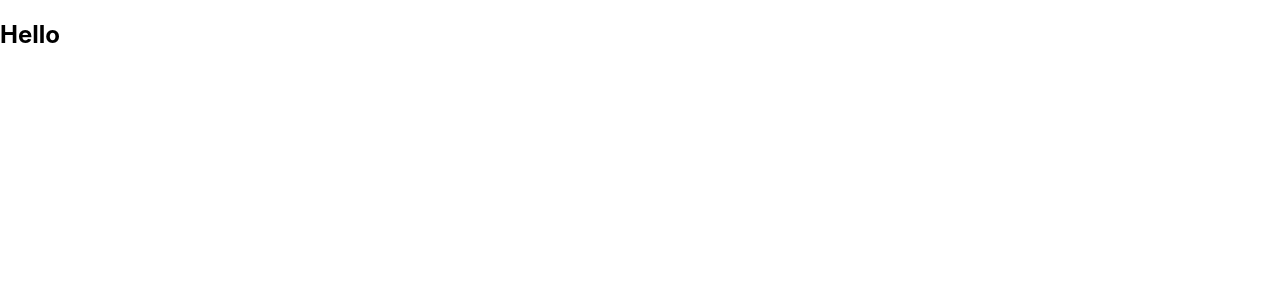
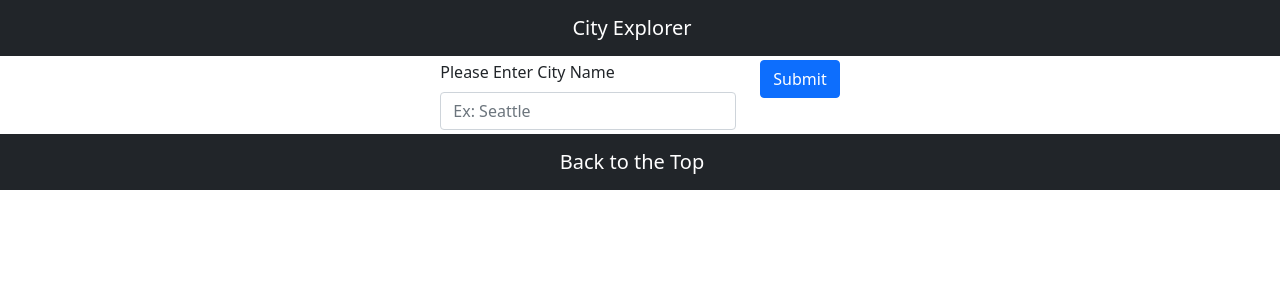
Before and after one commit to bran2miz/city-explorer, a React (Create React App) app: page / in a window 1280 px wide. Shown: the top 300 px of the page. Built offline with nearby package versions, Linux system fonts and the light colour scheme.

Commit message:
added the first tasks for step 2

```diff
--- a/package.json
+++ b/package.json
@@ -9,6 +9,7 @@
     "axios": "^0.22.0",
     "bootstrap": "^5.1.2",
     "react": "^17.0.2",
+    "react-bootstrap": "^1.6.4",
     "react-dom": "^17.0.2",
     "react-scripts": "4.0.3",
     "web-vitals": "^1.1.2"
--- a/public/index.html
+++ b/public/index.html
@@ -4,40 +4,15 @@
     <meta charset="utf-8" />
     <link rel="icon" href="%PUBLIC_URL%/favicon.ico" />
     <meta name="viewport" content="width=device-width, initial-scale=1" />
-    <meta name="theme-color" content="#000000" />
-    <meta
-      name="description"
-      content="Web site created using create-react-app"
-    />
-    <link rel="apple-touch-icon" href="%PUBLIC_URL%/logo192.png" />
-    <!--
-      manifest.json provides metadata used when your web app is installed on a
-      user's mobile device or desktop. See https://developers.google.com/web/fundamentals/web-app-manifest/
-    -->
+
+
     <link rel="manifest" href="%PUBLIC_URL%/manifest.json" />
-    <!--
-      Notice the use of %PUBLIC_URL% in the tags above.
-      It will be replaced with the URL of the `public` folder during the build.
-      Only files inside the `public` folder can be referenced from the HTML.
 
-      Unlike "/favicon.ico" or "favicon.ico", "%PUBLIC_URL%/favicon.ico" will
-      work correctly both with client-side routing and a non-root public URL.
-      Learn how to configure a non-root public URL by running `npm run build`.
-    -->
-    <title>React App</title>
+    <title>City Explorer</title>
   </head>
   <body>
-    <noscript>You need to enable JavaScript to run this app.</noscript>
+
     <div id="root"></div>
-    <!--
-      This HTML file is a template.
-      If you open it directly in the browser, you will see an empty page.
 
-      You can add webfonts, meta tags, or analytics to this file.
-      The build step will place the bundled scripts into the <body> tag.
-
-      To begin the development, run `npm start` or `yarn start`.
-      To create a production bundle, use `npm run build` or `yarn build`.
-    -->
   </body>
 </html>
--- a/src/App.js
+++ b/src/App.js
@@ -1,11 +1,82 @@
-import './App.css';
+import { Component } from 'react';
+import axios from 'axios';
+import Header from './Components/Header.js'
+import Footer from './Components/Footer.js'
+import 'bootstrap/dist/css/bootstrap.min.css';
+import Container from 'react-bootstrap/Container'
+import Form from 'react-bootstrap/Form'
+import Button from 'react-bootstrap/Button'
+import Row from 'react-bootstrap/Row'
+import Col from 'react-bootstrap/Col'
 
-function App() {
-  return (
-    <>
-    <h2>Hello</h2>
-    </>
-  );
+class App extends Component {
+  constructor(props) {
+    super(props);
+    this.state = {
+      searchQuery: '',
+      location: {},
+      error: false,
+    }
+  }
+  getLocation = async (event) => {
+    event.preventDefault();
+
+    const url = `https://us1.locationiq.com/v1/search.php?key=${process.env.REACT_APP_CITY_KEY}&q=${this.state.searchQuery}&format=json`;
+
+    try {
+      const response = await axios.get(url);
+      console.log(response)
+      const location = response.data[0];
+
+      this.setState({
+        location,
+        error: false,
+      });
+
+    } catch (error) {
+      console.error('Unable to find city', this.state.searchQuery);
+      this.setState({ error: true });
+    }
+  }
+  render() {
+    return (
+      <>
+        <Header />
+        <Container fluid>
+          <Form>
+            <Row className="justify-content-md-center">
+              <Col sm={3} className="my-1">
+                <Form.Label htmlFor="inlineFormInputName" visuallyHidden>
+                  Please Enter City Name
+                </Form.Label>
+                <Form.Control onChange={(event) => this.setState({ searchQuery: event.target.value })} placeholder="Ex: Seattle" />
+              </Col>
+              <Col xs="auto" className="my-1">
+                <Button onClick={this.getLocation} as="input" type="submit" value="Submit" variant="primary" />{' '}
+                {/* <Button onClick={this.getLocation} variant="primary">Explore!</Button>{' '} */}
+              </Col>
+            </Row>
+          </Form>
+          <Row className="justify-content-md-center">
+            <Col>
+              {this.state.location.place_id &&
+                <h3>The city is: {this.state.location.display_name}</h3>
+              }
+            </Col>
+            <Col>
+              {this.state.location.place_id &&
+                <h3> Latitude: {this.state.location.lat}  |  Longitude: {this.state.location.lon}</h3>
+              }
+            </Col>
+            {
+              this.state.error && <h3>Please enter a city (make sure you're spelling it correctly)</h3>
+            }
+          </Row>
+        </Container>
+        <Footer />
+      </>
+    )
+  }
 }
 
 export default App;
--- /dev/null
+++ b/src/Components/Footer.js
@@ -0,0 +1,21 @@
+import { Component } from 'react';
+import Navbar from 'react-bootstrap/Navbar'
+import Container from 'react-bootstrap/Container'
+
+class Footer extends Component {
+  render() {
+    return (
+      <>
+        <Navbar bg="dark" variant="dark">
+          <Container className="justify-content-md-center">
+            <Navbar.Brand href="#home">
+              Back to the Top
+            </Navbar.Brand>
+          </Container>
+        </Navbar>
+      </>
+    )
+  }
+}
+
+export default Footer;
--- /dev/null
+++ b/src/Components/Header.js
@@ -0,0 +1,22 @@
+import { Component } from 'react';
+import Navbar from 'react-bootstrap/Navbar'
+import Container from 'react-bootstrap/Container'
+
+class Header extends Component {
+  render() {
+    return (
+
+      <>
+        <Navbar bg="dark" variant="dark">
+          <Container className="justify-content-md-center">
+            <Navbar.Brand href="#home">
+              City Explorer
+            </Navbar.Brand>
+          </Container>
+        </Navbar>
+      </>
+    )
+  }
+}
+
+export default Header;
--- a/src/index.js
+++ b/src/index.js
@@ -1,6 +1,5 @@
 import React from 'react';
 import ReactDOM from 'react-dom';
-import './index.css';
 import App from './App';
 
 
@@ -10,7 +9,3 @@ ReactDOM.render(
   </React.StrictMode>,
   document.getElementById('root')
 );
-
-// If you want to start measuring performance in your app, pass a function
-// to log results (for example: reportWebVitals(console.log))
-// or send to an analytics endpoint. Learn more: https://bit.ly/CRA-vitals
```
Also changed, not shown: 1 other file (tests, documents, lock files or other folders).
